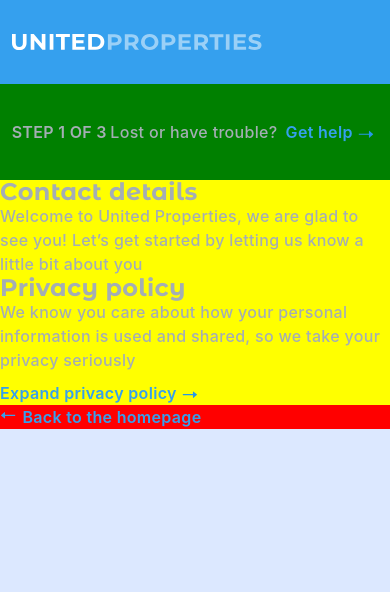
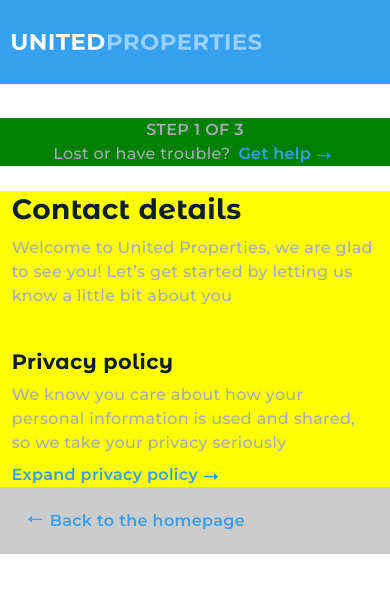
Before and after one commit to cavaglieridomenico/user-onboarding, a React (Create React App) app: page / in a window 390 px wide. Shown: the top 592 px of the page. Built offline with nearby package versions, Linux system fonts and the light colour scheme.

Commit message:
[ADDED] Responsiveness
Changed the style to make the page responsive. Edit some CSS variables.

```diff
--- a/src/assets/style/common.css
+++ b/src/assets/style/common.css
@@ -10,15 +10,16 @@ Variables
   --mainBlue: #35a0ee;
   --darkBlue: #2696e8;
 
-  --mainBlack: #07111b;
+  --mainBlack: #0b1d2e;
   --mainGrey: #a4aeb4;
   --lightGrey: #d5d9dc;
 
-  --mainBackground: #dce8ff;
+  --mainBackground: #fff;
 
   --mainTransition: all 0.3s linear;
 
-  --mainSpacing: 0.02rem;
+  --textDesktopSpacing: 0.02rem;
+  --textDesktoplineHeigth: 1.5rem;
 
   --lightShadow: 0px 0px 20px rgba(53, 160, 238, 0.25);
   --darkShadow: 4px 10px 5px 0px rgba(0, 0, 0, 0.5);
@@ -28,15 +29,21 @@ Variables
   --maxWidth: 1440px;
   --maxHeight: 1900px;
 
+  --sidebarWidth: 39vw;
+
   --mobilePadding: 0 3%;
-  --desktopPadding: 0 13%;
-  --sidebarPadding: 0 73px 0;
+  --desktopPadding: 0 7vw;
+  --sidebarPadding: 4vh 5vw 0;
 
   --monserrat: 'Montserrat', sans-serif;
   --monserratAlt: 'Montserrat Alternates', sans-serif;
 
-  --headerHeigth: 6rem;
-  --footerHeight: 10%;
+  --headerDesktopMarginTop: 4vh;
+  --titleDesktopMargin: 8vh 0 1vh;
+  --titleMobileMargin: 3vh 0 1vh;
+  --title2Margin: 5vh 0 1vh;
+
+  --footerHeight: 8vh;
 }
 
 /*
@@ -52,16 +59,14 @@ Global Styles
 
 body {
   margin: 0;
-  font-family: -apple-system, BlinkMacSystemFont, 'Segoe UI', 'Roboto', 'Oxygen',
-    'Ubuntu', 'Cantarell', 'Fira Sans', 'Droid Sans', 'Helvetica Neue',
-    sans-serif;
+  font-family: var(--monserrat);
   -webkit-font-smoothing: antialiased;
   -moz-osx-font-smoothing: grayscale;
   background: var(--mainBackground);
   color: var(--mainGrey);
   font-weight: 500;
-  letter-spacing: var(--mainSpacing);
-  line-height: 1.5rem;
+  line-height: var(--textDesktoplineHeigth);
+  letter-spacing: var(--textDesktopSpacing);
 }
 
 code {
@@ -81,6 +86,36 @@ img {
   display: block;
 }
 
+.outer-container {
+  display: flex;
+  background-color: var(--mainBackground);
+  height: 100vh;
+  max-width: var(--maxWidth);
+  max-height: var(--maxHeight);
+  margin: 0 auto;
+}
+
+@media all and (min-width: 1600px) {
+  .outer-container {
+    margin: 2% auto 0;
+    width: 1600px;
+    height: 900px;
+  }
+}
+
+section {
+  background-color: yellow;
+  width: 100%;
+  padding: var(--mobilePadding);
+}
+
+@media all and (min-width: 800px) {
+  section {
+    padding: var(--desktopPadding);
+  }
+}
+
+/*Text*/
 h1,
 h2,
 h3,
@@ -88,34 +123,28 @@ h4,
 h5,
 h6 {
   font-family: var(--monserratAlt);
-
-  letter-spacing: var(--mainSpacing);
+  color: var(--mainBlack);
+  letter-spacing: var(--desktopSpacing);
 }
 
-.page-container {
-  display: flex;
-  background-color: red;
-  height: 100vh;
-  max-width: var(--maxWidth);
-  max-height: var(--maxHeight);
-  margin: 0 auto;
+h1 {
+  font-size: 1.75rem;
+  line-height: 2.25rem;
+  margin: var(--titleMobileMargin);
 }
 
-@media all and (min-width: 1600px) {
-  .page-container {
-    margin: 2% auto 0;
-    width: 1600px;
-    height: 900px;
+h2 {
+  font-size: 1.3rem;
+  margin: var(--title2Margin);
+}
+
+@media all and (min-width: 992px) {
+  h1 {
+    margin: var(--titleDesktopMargin);
   }
 }
 
-section {
-  display: flex;
-  flex-direction: column;
-  justify-content: space-between;
-  background-color: yellow;
-  width: 100%;
-}
+/*Text end*/
 
 /*Link*/
 .link {
@@ -167,7 +196,7 @@ section .link {
   height: var(--headerHeigth);
 }
 
-@media all and (min-width: 800px) {
+@media all and (min-width: 992px) {
   .logo-mobile {
     display: none;
   }
--- a/src/assets/style/footer.css
+++ b/src/assets/style/footer.css
@@ -1,4 +1,7 @@
 footer {
+  display: flex;
+  align-items: center;
   height: var(--footerHeight);
-  background-color: red;
+  background-color: #ccc;
+  padding: var(--desktopPadding);
 }
--- a/src/assets/style/header.css
+++ b/src/assets/style/header.css
@@ -1,10 +1,18 @@
 header {
   display: flex;
+  flex-direction: column;
   justify-content: space-between;
   align-items: center;
-  height: var(--headerHeigth);
+  margin-top: var(--headerDesktopMarginTop);
   padding: var(--mobilePadding);
   background-color: green;
+}
+
+@media all and (min-width: 800px) {
+  header {
+    flex-direction: row;
+    padding: var(--desktopPadding);
+  }
 }
 
 .header__step {
--- a/src/assets/style/sidebar.css
+++ b/src/assets/style/sidebar.css
@@ -1,11 +1,11 @@
 aside {
   display: none;
   background: var(--mainBlue);
-  width: 56%;
+  width: var(--sidebarWidth);
   padding: var(--sidebarPadding);
 }
 
-@media all and (min-width: 800px) {
+@media all and (min-width: 992px) {
   aside {
     display: block;
   }
```
